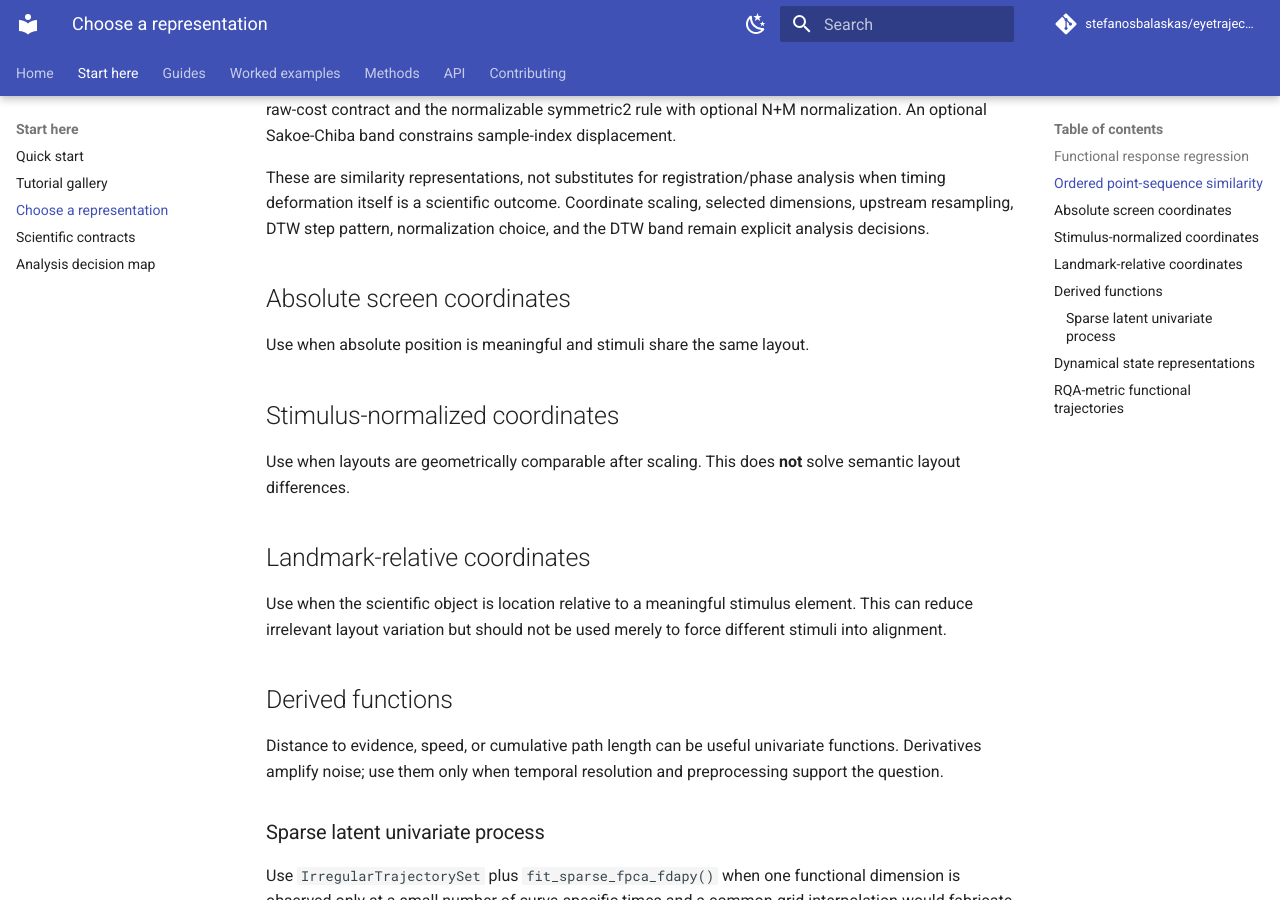
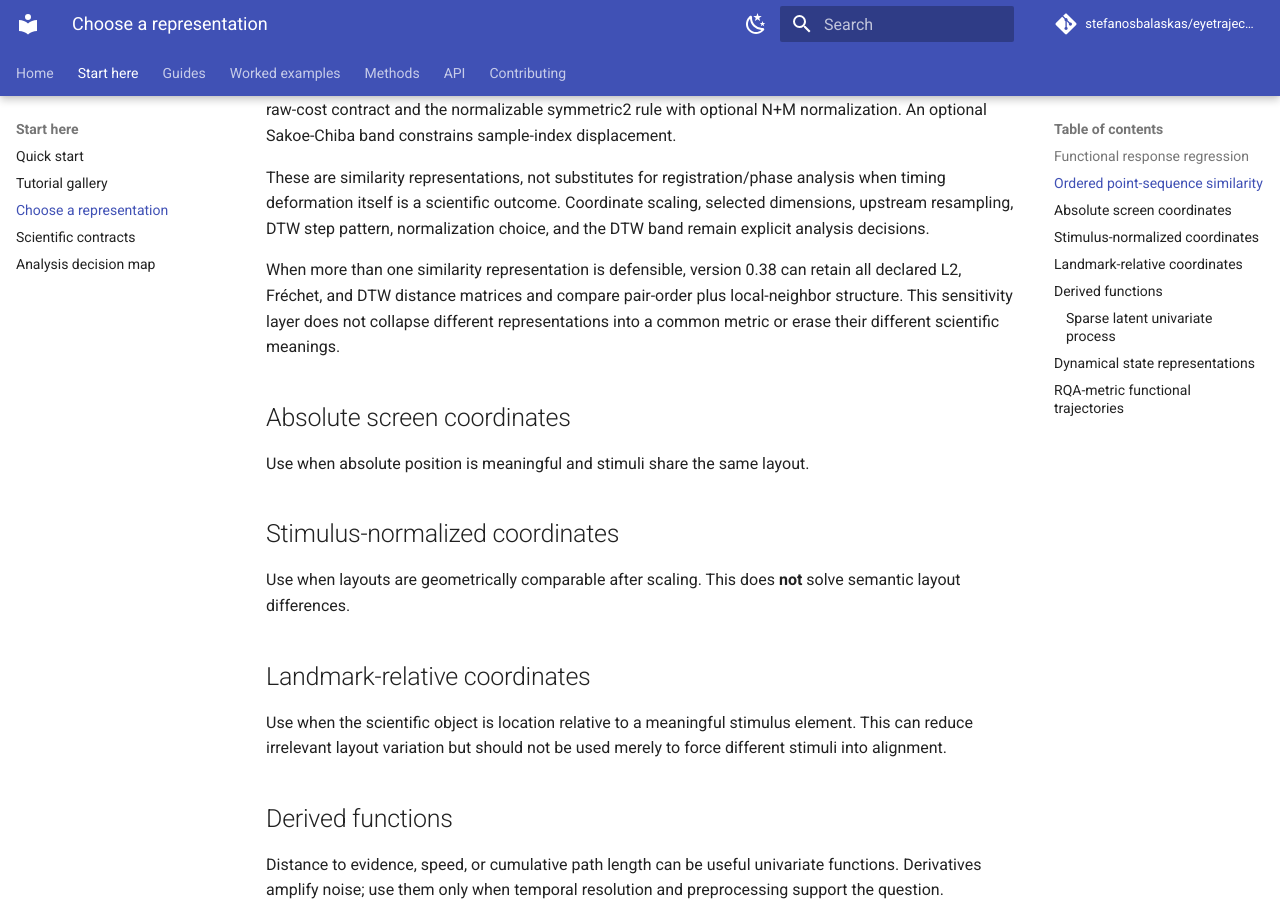
Before and after one commit to stefanosbalaskas/eyetrajectoriespy, an MkDocs documentation site: the page built from docs/concepts/representations.md, in a window 1280 px wide and 900 px high, scrolled down 1215 px. Built offline with MkDocs 1.6.1 and Material for MkDocs 9.7.7, drawn with Linux system fonts in a browser that asks for light colours; comment, search, counter and statistics services are not loaded.

Commit message:
Connect representations to distance sensitivity

```diff
--- a/docs/concepts/representations.md
+++ b/docs/concepts/representations.md
@@ -26,6 +26,8 @@ Repeated-trial support is deliberately restricted: participant mode first averag
 Discrete Fréchet and DTW operate on the supplied ordered points rather than on recorded elapsed timestamps. Fréchet minimizes the worst coupled separation; DTW minimizes a cumulative local alignment cost. DTW exposes the step-weighting rule explicitly: the backward-compatible symmetric1 raw-cost contract and the normalizable symmetric2 rule with optional N+M normalization. An optional Sakoe-Chiba band constrains sample-index displacement.
 
 These are similarity representations, not substitutes for registration/phase analysis when timing deformation itself is a scientific outcome. Coordinate scaling, selected dimensions, upstream resampling, DTW step pattern, normalization choice, and the DTW band remain explicit analysis decisions.
+
+When more than one similarity representation is defensible, version 0.38 can retain all declared L2, Fréchet, and DTW distance matrices and compare pair-order plus local-neighbor structure. This sensitivity layer does not collapse different representations into a common metric or erase their different scientific meanings.
 
 ## Absolute screen coordinates
 
```
